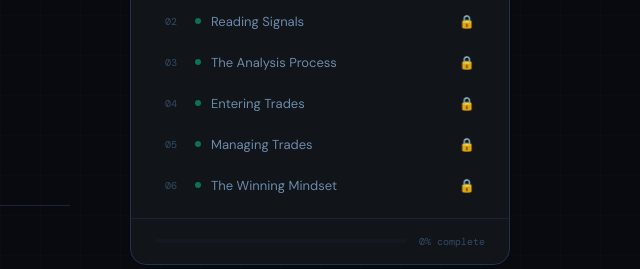
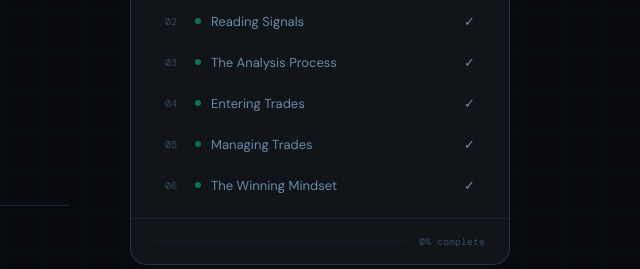
Before and after one commit to Matxh/nexttrade-pro, a website: page public/course.html in a window 1280 px wide. Shown: the part 345-614 px from the top of the page, 640-1280 px from the left. Drawn offline with nearby package versions, Linux system fonts and the light colour scheme; a web font is replaced by a local one.

Commit message:
Update course.html

```diff
--- a/public/course.html
+++ b/public/course.html
@@ -790,17 +790,15 @@ let currentModule = -1; // -1 = landing
 // Modules 1-5 + completion = PAID ($9.99)
 // Replace PAYPAL_LINK with your actual PayPal.me link
 
-const PAYPAL_LINK = 'https://www.paypal.com/paypalme/YOURPAYPALNAME/9.99';
 const COURSE_KEY  = 'nt_course_unlocked';
 
 function hasAccess() {
-  return localStorage.getItem(COURSE_KEY) === 'true';
+  return true; // FREE for now — paywall added later
 }
 
 function unlockCourse() {
   localStorage.setItem(COURSE_KEY, 'true');
   document.getElementById('paywallModal').style.display = 'none';
-  // Re-attempt navigation to the module they wanted
   goToModule(pendingModule);
 }
 
```
